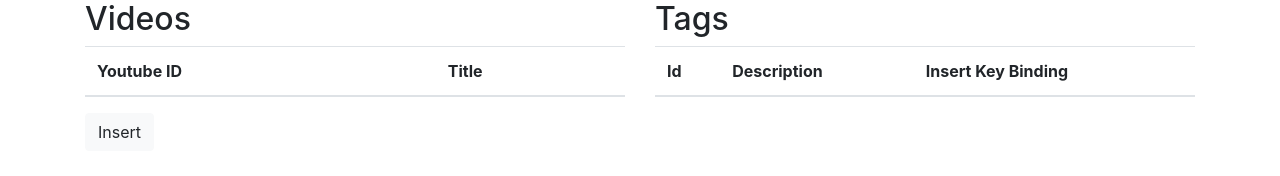
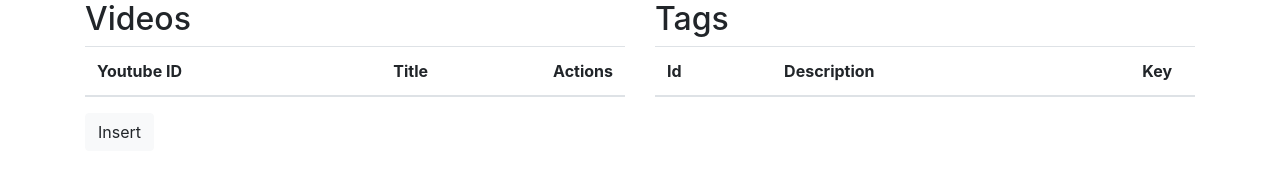
Before and after one commit to tinchodias/youtube-marks, a website: page spa-client/index.html in a window 1280 px wide. Drawn offline with nearby package versions, Linux system fonts and the light colour scheme; some packages are replaced by stand-ins of ours; no server answers; a script that the page names is missing.

Commit message:
fix in table

```diff
--- a/spa-client/partials/project.html
+++ b/spa-client/partials/project.html
@@ -12,6 +12,7 @@
                     <tr>
                         <th>Youtube ID</th>
                         <th>Title</th>
+                        <th class="actionsColumn">Actions</th>
                     </tr>
                 </thead>
 
@@ -50,7 +51,7 @@
                     <tr>
                         <th>Id</th>
                         <th>Description</th>
-                        <th>Insert Key Binding</th>
+                        <th class="actionsColumn">Key</th>
                     </tr>
                 </thead>
 
@@ -58,7 +59,7 @@
                     <tr ng-repeat="each in projectCtrl.allTags">
                         <td>{{each.id}}</td>
                         <td>{{each.description}}</td>
-                        <td>{{each.insertKeyBinding}}</td>
+                        <td class="actionsColumn">{{each.insertKeyBinding}}</td>
                     </tr>
                 </tbody>
 
```
